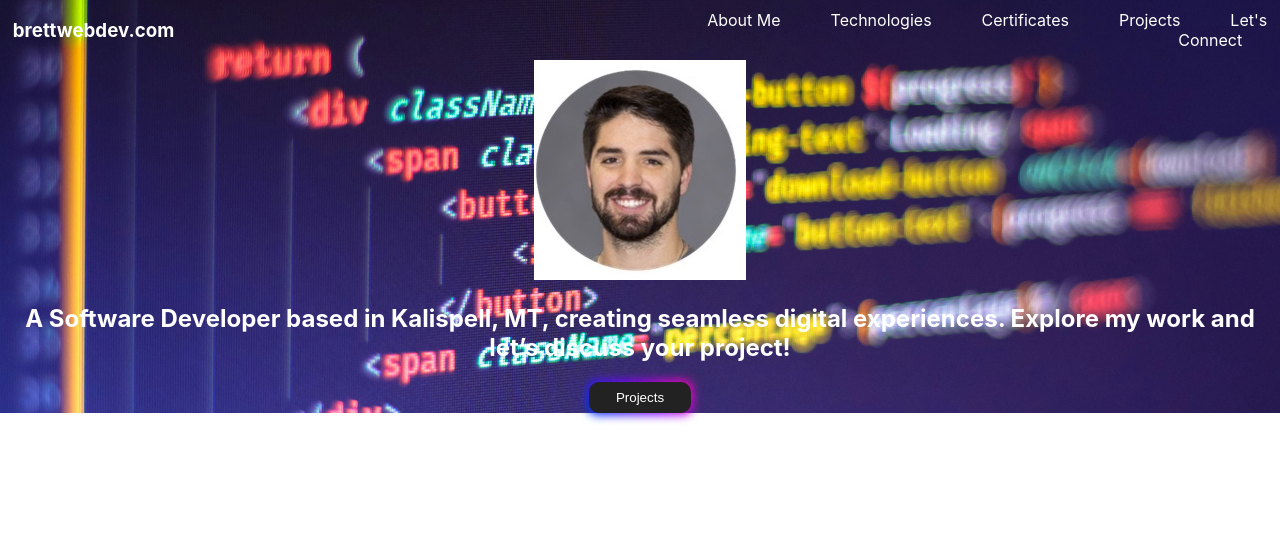
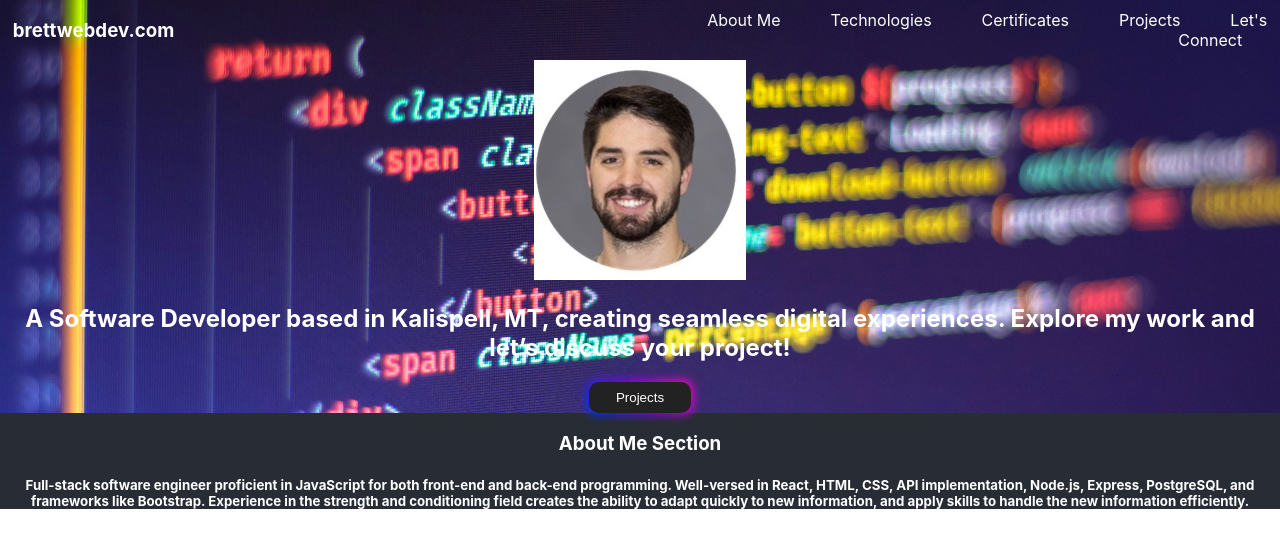
Before and after one commit to bneighbs6/softdev-portfolio, a React (Create React App) app: page / in a window 1280 px wide. Shown: the top 548 px of the page. Built offline with nearby package versions, Linux system fonts and the light colour scheme; the HTML template or start-up script is replaced by a standard one.

Commit message:
About Me section created

```diff
--- a/src/App.css
+++ b/src/App.css
@@ -163,3 +163,9 @@
   top: 0;
   border-radius: 10px;
 }
+
+/* About Me CSS */
+
+.about-me {
+  color: white;
+}
--- a/src/App.js
+++ b/src/App.js
@@ -1,6 +1,7 @@
 import './App.css';
 import Header from "../src/components/Header";
 import Intro from './components/Intro';
+import AboutMe from './components/AboutMe';
 
 function App() {
   return (
@@ -12,7 +13,10 @@ function App() {
         <div className="intro">
           <Intro />
         </div>
-      </div>
+        </div>
+        <div className="about-me">
+          <AboutMe />
+        </div>
     </div>
   );
 }
--- /dev/null
+++ b/src/components/AboutMe.jsx
@@ -0,0 +1,19 @@
+import React from "react";
+
+function AboutMe() {
+    return (
+      <div>
+        <h3>About Me Section</h3>
+        <h5>
+          Full-stack software engineer proficient in JavaScript for both
+          front-end and back-end programming. Well-versed in React, HTML, CSS,
+          API implementation, Node.js, Express, PostgreSQL, and frameworks like
+          Bootstrap. Experience in the strength and conditioning field creates
+          the ability to adapt quickly to new information, and apply skills to
+          handle the new information efficiently.
+        </h5>
+      </div>
+    );
+}
+
+export default AboutMe;
```
Also changed, not shown: 1 other file (tests, documents, lock files or other folders).
